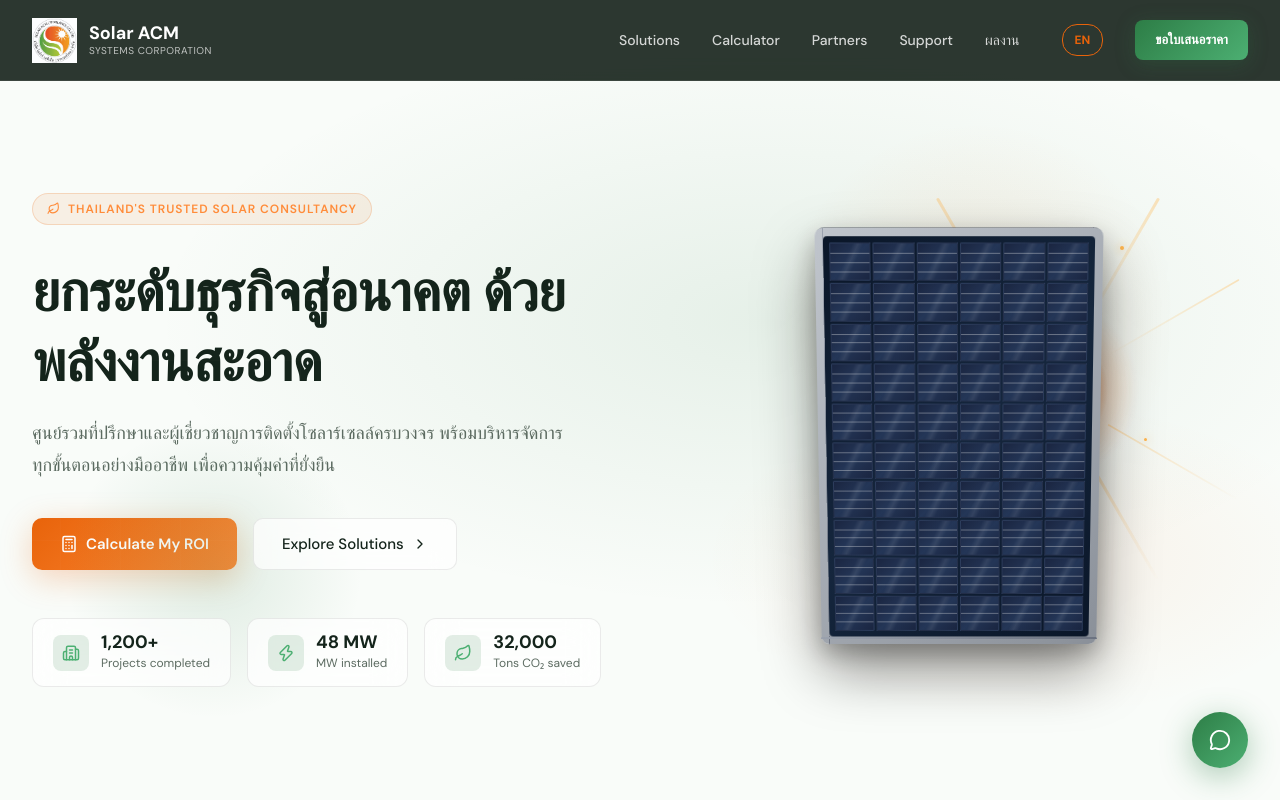
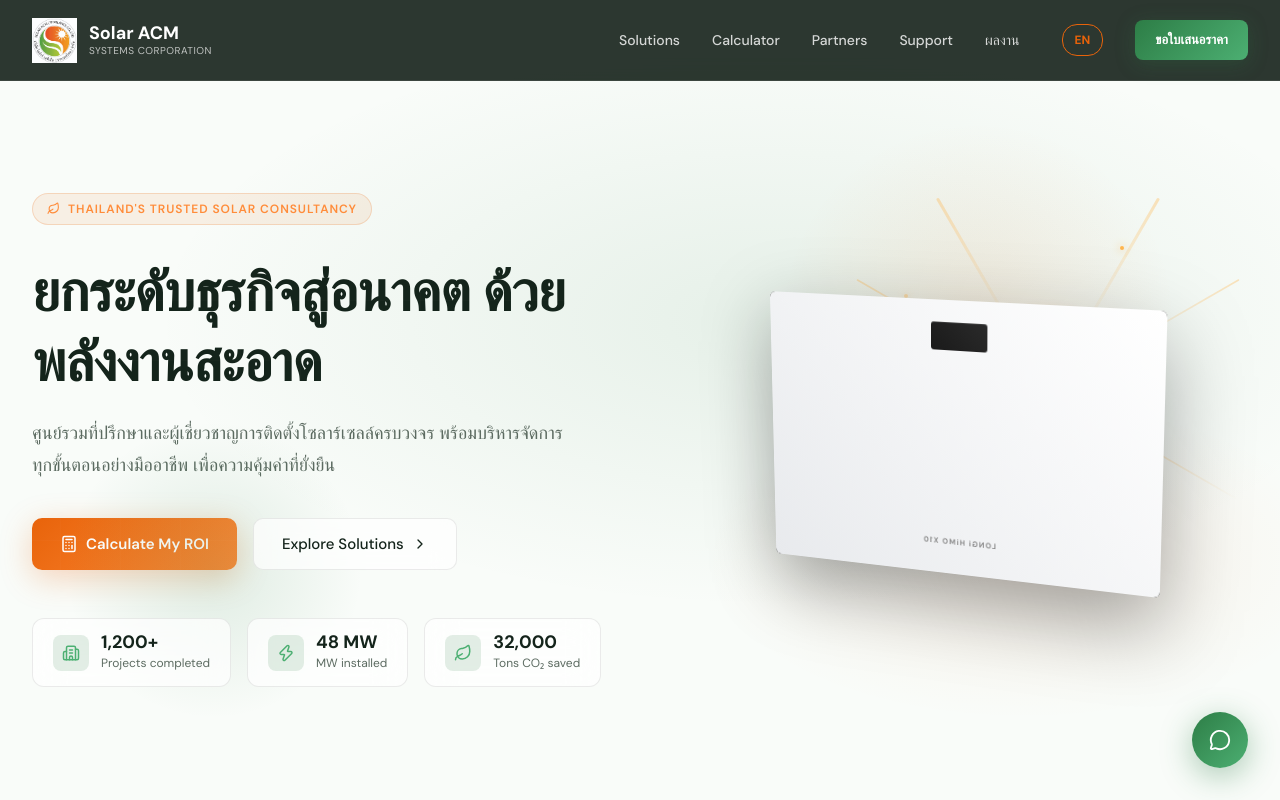
Before and after one commit to SolarACM/WebSiteSolarACM-, a Next.js app: page / in a window 1280 px wide. Shown: the top 800 px of the page. Built offline with nearby package versions, Linux system fonts and the light colour scheme.

Commit message:
polish: HiMO X10 panel ดูเหมือนจริง + เปลี่ยน 25→30 ปีทุกที่ + ฟอนต์ตัวเลข tabular-nums

```diff
--- a/app/page.js
+++ b/app/page.js
@@ -138,7 +138,7 @@ function calcSolar({ bill, area, type, dayUsage = 50 }) {
   const panels = Math.ceil(kwpNeeded / 0.4); // ~400W panels
   const co2Saved = (kwhPerYear * 0.4644) / 1000; // tons CO2
 
-  const projections = Array.from({ length: 26 }, (_, i) => {
+  const projections = Array.from({ length: 31 }, (_, i) => {
     const yr = i;
     const cumSavings = annualSavings * yr * 1.035 ** yr; // 3.5% tariff increase
     const netBenefit = cumSavings - systemCost;
@@ -357,7 +357,7 @@ function StatPill({ icon: Icon, label, value }) {
   );
 }
 
-/* ─── 3D SOLAR PANEL (CSS 3D — ไม่ใช้ Three.js เพื่อ performance) ──── */
+/* ─── 3D SOLAR PANEL — สไตล์ Longi HiMO X10 (landscape, 6×12 cells, multi-busbar) ──── */
 function SolarPanel3D() {
   const wrapperRef = useRef(null);
   const panelRef = useRef(null);
@@ -370,18 +370,18 @@ function SolarPanel3D() {
     const cy = rect.top + rect.height / 2;
     const dx = (e.clientX - cx) / rect.width;
     const dy = (e.clientY - cy) / rect.height;
-    const rotY = dx * 40; // -20 to +20 deg
-    const rotX = -dy * 30;
+    const rotY = dx * 35;
+    const rotX = -10 - dy * 18; // tilt baseline ที่ -10°
     panelRef.current.style.transform = `rotateX(${rotX}deg) rotateY(${rotY}deg)`;
   }
-
   function handleMouseLeave() {
     setIsHovering(false);
     if (panelRef.current) panelRef.current.style.transform = "";
   }
 
-  // Solar cells grid (6 cols × 10 rows = 60 half-cells like Longi HiMO X10)
-  const cols = 6, rows = 10;
+  // HiMO X10: 6 cols × 12 rows = 72 full-size cells (real panel layout)
+  const cols = 6, rows = 12;
+  const frameThickness = 6; // black anodized aluminum frame
 
   return (
     <div
@@ -390,8 +390,8 @@ function SolarPanel3D() {
       onMouseEnter={() => setIsHovering(true)}
       onMouseLeave={handleMouseLeave}
       style={{
-        width: "min(440px, 90%)", height: 440,
-        perspective: 1400,
+        width: "min(460px, 95%)", height: 460,
+        perspective: 1600,
         display: "flex", alignItems: "center", justifyContent: "center",
         position: "relative", zIndex: 2,
       }}
@@ -400,85 +400,124 @@ function SolarPanel3D() {
         ref={panelRef}
         className={isHovering ? "" : "solar-panel-auto-rotate"}
         style={{
-          width: 280, height: 420,
+          width: 420, height: 280,                                              // landscape ~1.5:1 like real panel
           position: "relative",
           transformStyle: "preserve-3d",
-          transition: isHovering ? "transform 0.15s ease-out" : "transform 0.6s ease-out",
+          transition: isHovering ? "transform 0.1s ease-out" : "transform 0.6s ease-out",
+          filter: "drop-shadow(0 30px 40px rgba(0,0,0,0.35))",
         }}
       >
-        {/* Panel front face */}
+        {/* ─── FRONT FACE ─────────────────────── */}
         <div style={{
           position: "absolute", inset: 0,
-          background: "linear-gradient(135deg, #C0C5CC 0%, #8A9099 100%)",
-          borderRadius: 8,
-          padding: 8,
-          boxShadow: "0 30px 60px rgba(0,0,0,0.4), 0 10px 25px rgba(0,0,0,0.25)",
-          transform: "translateZ(8px)",
+          background: "linear-gradient(135deg, #0a0a0a 0%, #1c1c1c 100%)",     // black aluminum frame
+          borderRadius: 6,
+          padding: frameThickness,
+          transform: "translateZ(7px)",
+          boxShadow: "inset 0 1px 0 rgba(255,255,255,0.15), inset 0 -1px 0 rgba(0,0,0,0.5)",
         }}>
-          {/* Inner panel */}
+          {/* Inner: dark backsheet visible between cells */}
           <div style={{
             width: "100%", height: "100%",
-            background: "linear-gradient(135deg, #0a1628 0%, #15263d 50%, #0a1628 100%)",
-            borderRadius: 4,
-            padding: 6,
+            background: "#050811",                                              // very dark navy backsheet
+            borderRadius: 2,
+            padding: 2,
             display: "grid",
             gridTemplateColumns: `repeat(${cols}, 1fr)`,
             gridTemplateRows: `repeat(${rows}, 1fr)`,
-            gap: 2,
+            gap: 1.5,
             position: "relative",
             overflow: "hidden",
           }}>
-            {/* Solar cells */}
+            {/* Cells */}
             {Array.from({ length: cols * rows }).map((_, i) => (
               <div key={i} style={{
-                background: "linear-gradient(135deg, #1a2540 0%, #243657 50%, #1a2540 100%)",
-                border: "0.5px solid rgba(255,255,255,0.04)",
+                background: `
+                  linear-gradient(135deg,
+                    #0f1f3d 0%,
+                    #1a3461 30%,
+                    #15294e 60%,
+                    #0d1830 100%
+                  )
+                `,                                                              // monocrystalline iridescent dark blue
                 position: "relative",
                 overflow: "hidden",
+                boxShadow: "inset 0 0 0 0.5px rgba(120,160,210,0.10)",
               }}>
-                {/* Busbar lines (3 horizontal silver lines per cell) */}
-                <div style={{ position: "absolute", left: 0, right: 0, top: "25%", height: 0.5, background: "rgba(192,197,204,0.45)" }} />
-                <div style={{ position: "absolute", left: 0, right: 0, top: "50%", height: 0.5, background: "rgba(192,197,204,0.45)" }} />
-                <div style={{ position: "absolute", left: 0, right: 0, top: "75%", height: 0.5, background: "rgba(192,197,204,0.45)" }} />
-                {/* Cell sheen */}
+                {/* 9 multi-busbar horizontal silver lines (HiMO MBB technology) */}
+                {[12, 22, 32, 42, 52, 62, 72, 82, 92].map((top) => (
+                  <div key={top} style={{
+                    position: "absolute", left: 0, right: 0, top: `${top}%`,
+                    height: 0.5,
+                    background: "linear-gradient(90deg, rgba(220,225,235,0.0) 0%, rgba(220,225,235,0.55) 15%, rgba(220,225,235,0.55) 85%, rgba(220,225,235,0.0) 100%)",
+                  }} />
+                ))}
+                {/* Vertical finger grid (very faint) */}
+                {[20, 40, 60, 80].map((left) => (
+                  <div key={left} style={{
+                    position: "absolute", top: 0, bottom: 0, left: `${left}%`,
+                    width: 0.3, background: "rgba(180,195,220,0.08)",
+                  }} />
+                ))}
+                {/* Iridescent corner highlight */}
                 <div style={{
-                  position: "absolute", inset: 0,
-                  background: "linear-gradient(115deg, transparent 40%, rgba(255,255,255,0.08) 50%, transparent 60%)",
+                  position: "absolute", top: 0, left: 0, width: "60%", height: "60%",
+                  background: "radial-gradient(circle at 20% 20%, rgba(80,140,200,0.12), transparent 60%)",
                 }} />
               </div>
             ))}
-            {/* Glass reflection overlay (animated sheen) */}
+            {/* Glass reflection sheen (animated) */}
             <div className="panel-sheen" style={{
               position: "absolute", inset: 0,
-              background: "linear-gradient(115deg, transparent 30%, rgba(255,255,255,0.12) 50%, transparent 70%)",
+              background: "linear-gradient(115deg, transparent 25%, rgba(255,255,255,0.14) 50%, transparent 75%)",
+              pointerEvents: "none",
+            }} />
+            {/* Subtle anti-reflective coating tint */}
+            <div style={{
+              position: "absolute", inset: 0,
+              background: "linear-gradient(180deg, rgba(20,40,80,0.08) 0%, transparent 50%, rgba(0,0,0,0.10) 100%)",
               pointerEvents: "none",
             }} />
           </div>
         </div>
 
-        {/* Panel back (silver frame edge) */}
+        {/* ─── BACK FACE (junction box visible) ─── */}
         <div style={{
           position: "absolute", inset: 0,
-          background: "linear-gradient(135deg, #6B7280 0%, #4B5563 100%)",
-          borderRadius: 8,
-          transform: "translateZ(-8px) rotateY(180deg)",
-          boxShadow: "inset 0 0 20px rgba(0,0,0,0.3)",
-        }} />
-
-        {/* Edges (4 thin sides to create depth) */}
+          background: "linear-gradient(135deg, #ffffff 0%, #e8eaed 100%)",     // white backsheet
+          borderRadius: 6,
+          transform: "translateZ(-7px) rotateY(180deg)",
+        }}>
+          {/* Junction box */}
+          <div style={{
+            position: "absolute", top: "8%", left: "50%", transform: "translateX(-50%)",
+            width: 60, height: 28,
+            background: "linear-gradient(135deg, #2a2a2a, #1a1a1a)",
+            borderRadius: 3,
+            boxShadow: "inset 0 1px 0 rgba(255,255,255,0.1)",
+          }} />
+          {/* Brand label */}
+          <div style={{
+            position: "absolute", bottom: "10%", left: "50%", transform: "translateX(-50%)",
+            fontSize: 8, fontWeight: 700, color: "#888", letterSpacing: "0.15em",
+          }}>LONGi HiMO X10</div>
+        </div>
+
+        {/* ─── 4 EDGES (black aluminum frame depth) ─── */}
         {[
-          { side: "top", w: "100%", h: 16, transform: "translateY(-8px) rotateX(90deg)", top: 0, left: 0 },
-          { side: "bottom", w: "100%", h: 16, transform: "translateY(8px) rotateX(90deg)", bottom: 0, left: 0 },
-          { side: "left", w: 16, h: "100%", transform: "translateX(-8px) rotateY(90deg)", top: 0, left: 0 },
-          { side: "right", w: 16, h: "100%", transform: "translateX(8px) rotateY(90deg)", top: 0, right: 0 },
+          { side: "top",    w: "100%", h: 14, transform: "translateY(-7px) rotateX(90deg)", top: 0, left: 0 },
+          { side: "bottom", w: "100%", h: 14, transform: "translateY(7px) rotateX(90deg)",  bottom: 0, left: 0 },
+          { side: "left",   w: 14, h: "100%", transform: "translateX(-7px) rotateY(90deg)", top: 0, left: 0 },
+          { side: "right",  w: 14, h: "100%", transform: "translateX(7px) rotateY(90deg)",  top: 0, right: 0 },
         ].map((e) => (
           <div key={e.side} style={{
             position: "absolute",
             width: e.w, height: e.h,
             top: e.top, bottom: e.bottom, left: e.left, right: e.right,
-            background: "linear-gradient(135deg, #9CA3AF 0%, #6B7280 100%)",
+            background: "linear-gradient(135deg, #1a1a1a 0%, #0a0a0a 50%, #1a1a1a 100%)",
             transform: e.transform,
             transformOrigin: e.side === "top" ? "bottom" : e.side === "bottom" ? "top" : e.side === "left" ? "right" : "left",
+            boxShadow: "inset 0 0 4px rgba(0,0,0,0.6)",
           }} />
         ))}
       </div>
@@ -607,11 +646,14 @@ function CounterStat({ value, suffix = "", label, color, icon: Icon }) {
         <Icon size={26} color={color} />
       </div>
       <div style={{
-        fontFamily: "'Playfair Display', Georgia, serif",
-        fontSize: "clamp(2rem, 4vw, 2.6rem)", fontWeight: 700,
+        fontFamily: "'DM Sans', system-ui, -apple-system, sans-serif",
+        fontSize: "clamp(2.2rem, 4.5vw, 3rem)", fontWeight: 700,
         color: C.text, lineHeight: 1, marginBottom: 8,
+        fontVariantNumeric: "tabular-nums",
+        fontFeatureSettings: '"tnum" 1, "lnum" 1',
+        letterSpacing: "-0.02em",
       }}>
-        {count.toLocaleString()}{suffix}
+        {count.toLocaleString()}<span style={{ fontWeight: 600, color: C.textMuted, fontSize: "0.6em", marginLeft: 2 }}>{suffix}</span>
       </div>
       <div style={{ color: C.textMuted, fontSize: 14, fontWeight: 500 }}>{label}</div>
     </div>
@@ -1080,8 +1122,8 @@ function Calculator_({ lang }) {
                     <div style={{ display: "flex", flexWrap: "wrap", gap: 8, marginTop: 16 }}>
                       {(isOnGrid
                         ? (isTh
-                            ? ["ลงทุนต่ำ", "คืนทุน 4-5 ปี", "ไม่ต้องบำรุงรักษาแบต", "เสถียร 25 ปี"]
-                            : ["Lower investment", "ROI 4-5 yrs", "No battery maintenance", "25-year stable"])
+                            ? ["ลงทุนต่ำ", "คืนทุน 4-5 ปี", "ไม่ต้องบำรุงรักษาแบต", "เสถียร 30 ปี"]
+                            : ["Lower investment", "ROI 4-5 yrs", "No battery maintenance", "30-year stable"])
                         : (isTh
                             ? ["สำรองไฟกลางคืน", "พร้อมรับไฟดับ", "ใช้ไฟ 24 ชม.", "ลดค่าไฟ Peak"]
                             : ["Night backup", "Power outage ready", "24/7 power", "Peak shaving"])
@@ -1118,9 +1160,9 @@ function Calculator_({ lang }) {
                 ))}
               </div>
 
-              {/* 25-year savings chart */}
+              {/* 30-year savings chart */}
               <div style={{ marginBottom: 32 }}>
-                <div style={{ color: C.textMuted, fontSize: 13, marginBottom: 16, fontWeight: 600 }}>25-Year Savings Projection (฿ thousands)</div>
+                <div style={{ color: C.textMuted, fontSize: 13, marginBottom: 16, fontWeight: 600 }}>{isTh ? "การประหยัด 30 ปี (พันบาท)" : "30-Year Savings Projection (฿ thousands)"}</div>
                 <ResponsiveContainer width="100%" height={280}>
                   <AreaChart data={result.projections} margin={{ top: 10, right: 10, left: 0, bottom: 0 }}>
                     <defs>
@@ -1644,14 +1686,14 @@ export default function SolarACM() {
         ::-webkit-scrollbar-track { background: #F0F4F1; }
         ::-webkit-scrollbar-thumb { background: #2D7D46; border-radius: 3px; }
 
-        /* ── 3D Solar Panel: auto-rotation ───────────────── */
-        @keyframes solar-panel-spin {
-          0% { transform: rotateX(-10deg) rotateY(0deg); }
-          50% { transform: rotateX(-10deg) rotateY(180deg); }
-          100% { transform: rotateX(-10deg) rotateY(360deg); }
+        /* ── 3D Solar Panel: gentle oscillating tilt ─────── */
+        @keyframes solar-panel-oscillate {
+          0%   { transform: rotateX(-12deg) rotateY(-22deg); }
+          50%  { transform: rotateX(-12deg) rotateY(22deg); }
+          100% { transform: rotateX(-12deg) rotateY(-22deg); }
         }
         .solar-panel-auto-rotate {
-          animation: solar-panel-spin 18s linear infinite;
+          animation: solar-panel-oscillate 10s ease-in-out infinite;
         }
         /* Sheen sweep across the panel */
         @keyframes panel-sheen {
--- a/app/portfolio/data.js
+++ b/app/portfolio/data.js
@@ -75,7 +75,7 @@ export const projects = [
     image: "/portfolio/project-06.jpg",
     description:
       "ระบบโซลาร์ On-Grid ขนาด 8 kWp ติดตั้งบนหลังคาเมทัลชีท ใช้อินเวอร์เตอร์ Deye รุ่น Hybrid รองรับการขยายเพิ่มแบตเตอรี่ในอนาคต",
-    highlights: ["Hybrid Ready", "ลดค่าไฟ 78%", "รับประกัน 25 ปี"],
+    highlights: ["Hybrid Ready", "ลดค่าไฟ 78%", "รับประกัน 30 ปี"],
   },
   {
     id: 7,
--- a/app/residential/layout.js
+++ b/app/residential/layout.js
@@ -2,7 +2,7 @@
 export const metadata = {
   title: "โซลาร์เซลล์บ้าน ติดตั้งโซลาร์รูฟท็อป ประหยัดค่าไฟ 70%",
   description:
-    "เปลี่ยนหลังคาบ้านให้เป็นโรงไฟฟ้าส่วนตัว ติดตั้งโซลาร์เซลล์บ้านโดยทีมมืออาชีพ ใช้แผง Tier 1 Longi/Risen และ Inverter Huawei/Deye ลดค่าไฟ 50-70% คืนทุน 4-6 ปี รับประกัน 25 ปี",
+    "เปลี่ยนหลังคาบ้านให้เป็นโรงไฟฟ้าส่วนตัว ติดตั้งโซลาร์เซลล์บ้านโดยทีมมืออาชีพ ใช้แผง Tier 1 Longi/Risen และ Inverter Huawei/Deye ลดค่าไฟ 50-70% คืนทุน 4-6 ปี รับประกัน 30 ปี",
   keywords: [
     "โซลาร์เซลล์บ้าน",
     "ติดตั้งโซลาร์บ้าน",
```
Also changed, not shown: app/residential/page.js (+4 -4 lines).
